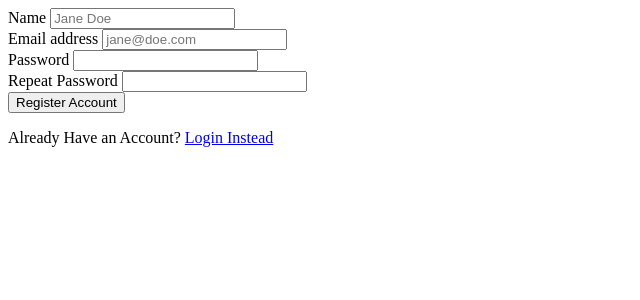
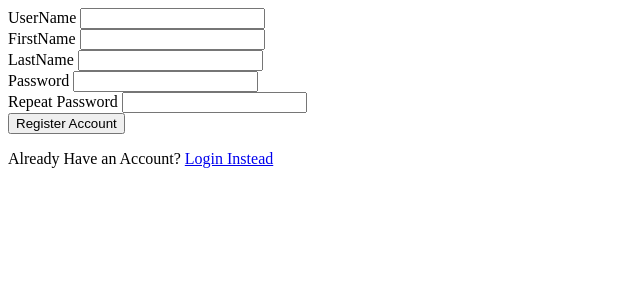
Before and after one commit to shchmisha/webDevCoursework, a PHP site: page /register.php in a window 1280 px wide. Shown: the top 300 px of the page, without its empty margins (0-640 px from the left). Run offline with PHP 8.4, Linux system fonts and the light colour scheme.

Commit message:
third commit

```diff
--- a/connection.php
+++ b/connection.php
@@ -3,7 +3,7 @@
 $db_host = "localhost";
 $db_user = "newuser";
 $db_password = "";
-$db_name = "coursework";
+$db_name = "tetris";
 
 $db = new PDO("mysql:host={$db_host};dbname={$db_name}", $db_user, $db_password);
 $db->setAttribute(PDO::ATTR_ERRMODE, PDO::ERRMODE_EXCEPTION);
--- a/register.php
+++ b/register.php
@@ -13,56 +13,58 @@ if(isset($_REQUEST['register_btn'])){
 	// echo "<pre>";
 	// 	print_r($_REQUEST);
 	// echo "</pre>";
-	$name=filter_var($_REQUEST['name'], FILTER_UNSAFE_RAW);
-	$email=filter_var(strtolower($_REQUEST['email']), FILTER_SANITIZE_EMAIL);
+	$username=filter_var($_REQUEST['UserName'], FILTER_UNSAFE_RAW);
+	$firstname=filter_var($_REQUEST['FirstName'], FILTER_UNSAFE_RAW);
+	$lastname=filter_var($_REQUEST['LastName'], FILTER_UNSAFE_RAW);
 	$password=strip_tags($_REQUEST['password']);
 	$repeat_password=strip_tags($_REQUEST['repeat_password']);
 
-	if(empty($name)){
-		$errorMsg[0][] = 'Name required';
+	if(empty($username)){
+		$errorMsg[0][] = 'Username required';
 	}
-	if(empty($email)){
-		$errorMsg[1][] = 'Email required';
+	if(empty($firstname)){
+		$errorMsg[1][] = 'Firstname required';
+	}
+	if(empty($lastname)){
+		$errorMsg[2][] = 'Secondname required';
 	}
 	if(empty($password)){
-		$errorMsg[2][] = 'Password required';
+		$errorMsg[3][] = 'Password required';
 	}
 	if(strlen($password)<6){
-		$errorMsg[2][] = 'Password less than 6 characters';
+		$errorMsg[3][] = 'Password less than 6 characters';
 	}
 	if($password != $repeat_password){
-		$errorMsg[2][] = 'Passwords dont match';
+		$errorMsg[3][] = 'Passwords dont match';
 	}
 	if(empty($errorMsg)){
 		try{
 			// $create_stmt = $db->prepare("CREATE TABLE IF NOT EXISTS users (id INT AUTO_INCREMENT NOT NULL,name varchar(50) NOT NULL, email varchar(100) NOT NULL, password char(100) NOT NULL, created DATATIME NOT NULL)");
 			// $create_stmt->execute();
-			$select_stmt = $db->prepare("SELECT name,email FROM users WHERE email=:email");
-			$select_stmt->execute([':email' => $email]);
+			$select_stmt = $db->prepare("SELECT UserName FROM users WHERE UserName=:username");
+			$select_stmt->execute([':username' => $username]);
 			$row=$select_stmt->fetch(PDO::FETCH_ASSOC);
 
-			if(isset($row['email']) == $email){
-				 $errorMsg[1][] = "Email already exists";
+			if(isset($row['UserName']) == $username){
+				 $errorMsg[0][] = "Username already exists";
 			} else{
 				$hashed_password = password_hash($password, PASSWORD_DEFAULT);
-				$created = new DateTime();
-				$created = $created->format('Y-m-d H:i:s');
-
-				$sql = "INSERT INTO users (name,email,password,created,highscore) VALUES (:name,:email,:password,:created,:highscore)";
+				$display = rand(0,10000);
+				$sql = "INSERT INTO users (UserName,FirstName,LastName,Password,Display) VALUES (:username,:firstname,:lastname,:password,:display)";
 				$insert_stmt = $db->prepare($sql);
 
 				if (
 					$insert_stmt->execute(
 						[
-							':name' => $name,
-							':email' => $email,
+							':username' => $username,
+							':firstname' => $firstname,
+							':lastname' => $lastname,
 							':password' => $hashed_password,
-							':created' => $created,
-							':highscore' => 0
+							':display' => $display
 						]
 						)
 				) {
-					header("location: index.php?msg=".urlencode('Click the verification email'));
+					header("location: index.php");
 				}
 
 			}
@@ -99,22 +101,36 @@ if(isset($_REQUEST['register_btn'])){
 					}
 				?>
 
-				<label for="name">Name</label>
-				<input type="text" name="name" placeholder="Jane Doe">
+				<label for="UserName">UserName</label>
+				<input type="text" name="UserName">
 			</div>
 			<div>
 
-			<?php
+				<?php
 
-				if(isset($errorMsg[1])) {
-					foreach($errorMsg[1] as $emailErrors) {
-						echo "<p class='small text-danger'>".$emailErrors."</p>";
+					if(isset($errorMsg[0])) {
+						foreach($errorMsg[0] as $nameErrors) {
+							echo "<p class='small text-danger'>".$nameErrors."</p>";
+						}
 					}
-				}
-			?>
+				?>
 
-				<label for="email">Email address</label>
-				<input type="email" name="email" placeholder="jane@doe.com">
+				<label for="FirstName">FirstName</label>
+				<input type="text" name="FirstName">
+			</div>
+			<div>
+
+				<?php
+
+					if(isset($errorMsg[0])) {
+						foreach($errorMsg[0] as $nameErrors) {
+							echo "<p class='small text-danger'>".$nameErrors."</p>";
+						}
+					}
+				?>
+
+				<label for="LastName">LastName</label>
+				<input type="text" name="LastName">
 			</div>
 			<div>
 
```
Also changed, not shown: functions.php (added, +15 -0 lines), gamemodel.js (+22 -2 lines), index.php (+15 -15 lines), styles.css (+7 -0 lines), tetris.js (+12 -3 lines), tetris.php (+75 -20 lines).
